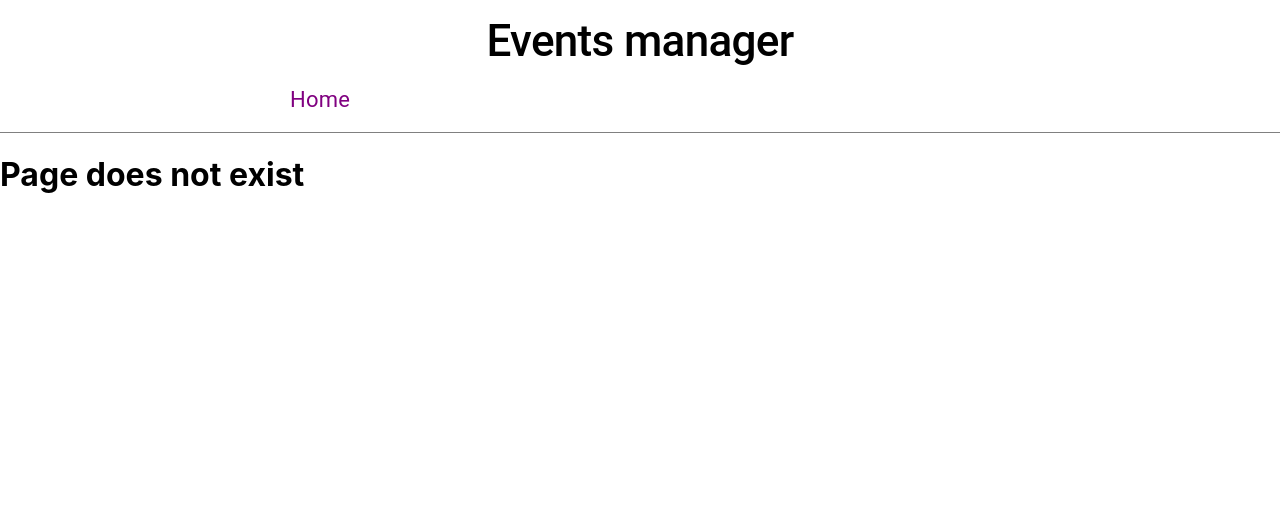
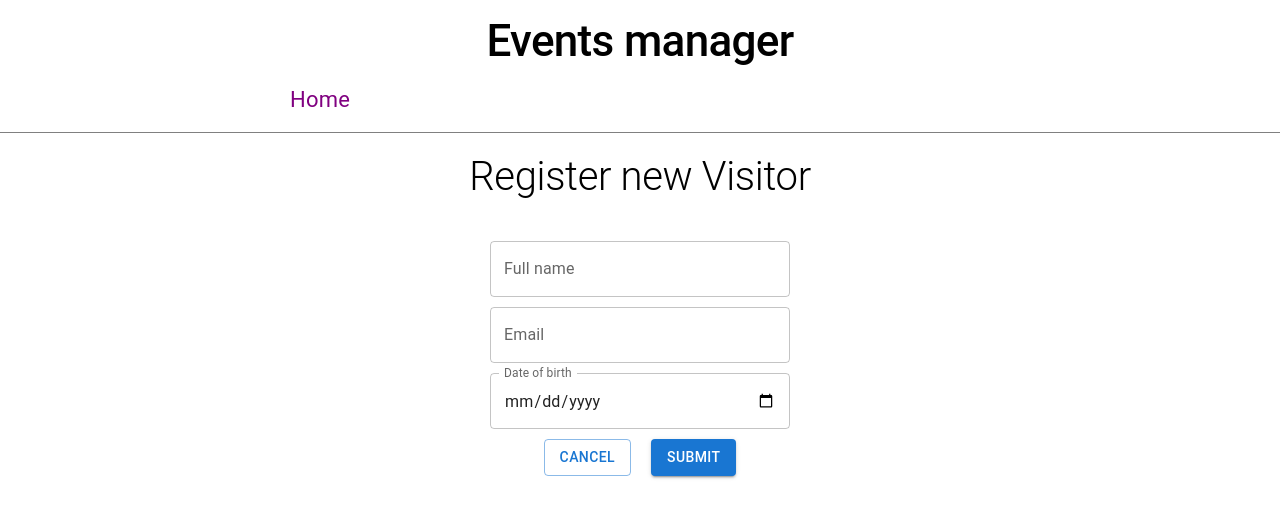
Before and after one commit to andrius-zazeckas/events-manager-full-stack-node.js-project, a React (Create React App) app in the folder frontend/: page /visitors/register in a window 1280 px wide. Shown: the top 518 px of the page. Built offline with nearby package versions, Linux system fonts and the light colour scheme.

Commit message:
Added visitor register form

```diff
--- a/frontend/src/components/MainRouter/MainRouter.tsx
+++ b/frontend/src/components/MainRouter/MainRouter.tsx
@@ -9,6 +9,7 @@ import {
   Visitors,
 } from "..";
 import { EditVisitor } from "../Visitors/EditVisitor";
+import { RegisterNewVisitor } from "../Visitors/RegisterNewVisitor";
 
 export const MainRouter = () => {
   // const [isAuth, setIsAuth] = useState(true);
@@ -39,6 +40,7 @@ export const MainRouter = () => {
         <Route path="/management" element={<Management />} />
         <Route path="/events" element={<Events />} />
         <Route path="/visitors" element={<Visitors />} />
+        <Route path="/visitors/register" element={<RegisterNewVisitor />} />
         <Route path="/visitors/edit-visitor/:id" element={<EditVisitor />} />
 
         <Route path="/events/event-visitors/:id" element={<EventVisitors />} />
--- a/frontend/src/components/Management/Management.tsx
+++ b/frontend/src/components/Management/Management.tsx
@@ -6,7 +6,7 @@ export const Management = () => {
   const { visitors } = useContext(EventsContext);
 
   const handleRegisterClick = () => {
-    window.location.assign(`./register`);
+    window.location.assign(`./visitors/register`);
   };
 
   const handleEventsClick = () => {
@@ -16,8 +16,6 @@ export const Management = () => {
   const handleVisitorsClick = () => {
     window.location.assign(`./visitors`);
   };
-
-  console.log(visitors[0]?.id);
 
   return (
     <Box textAlign="center">
--- a/frontend/src/components/Visitors/EditVisitor.tsx
+++ b/frontend/src/components/Visitors/EditVisitor.tsx
@@ -7,7 +7,7 @@ import {
   useEffect,
   useState,
 } from "react";
-import { useParams } from "react-router-dom";
+import { useNavigate, useParams } from "react-router-dom";
 import { EventsContext } from "../Contexts/EventsContext";
 
 export const EditVisitor = () => {
@@ -18,6 +18,7 @@ export const EditVisitor = () => {
   }>({});
 
   const params = useParams();
+  const navigate = useNavigate();
 
   const formatedVisitorsDate = new Date(
     visitors[0]?.date_of_birth
@@ -128,6 +129,7 @@ export const EditVisitor = () => {
             aria-label="edit-visitor-date-of-birth"
             label="Date of birth"
             type="date"
+            InputLabelProps={{ shrink: true }}
             variant="outlined"
             defaultValue={formatedVisitorsDate}
             onChange={(event) => handleInputChange(event, "date_of_birth")}
@@ -141,10 +143,14 @@ export const EditVisitor = () => {
             defaultValue={visitors[0]?.event_name}
             onChange={(event) => handleInputChange(event, "event_name")}
           />
-
-          <Button type="submit" variant="contained">
-            Submit
-          </Button>
+          <Box display="flex" justifyContent="center" gap="20px">
+            <Button variant="outlined" onClick={() => navigate(-1)}>
+              Cancel
+            </Button>
+            <Button type="submit" variant="contained">
+              Submit
+            </Button>
+          </Box>
         </Box>
       )}
     </Box>
--- /dev/null
+++ b/frontend/src/components/Visitors/RegisterNewVisitor.tsx
@@ -0,0 +1,119 @@
+import { Box, Button, TextField, Typography } from "@mui/material";
+import axios from "axios";
+import { ChangeEvent, type FC, FormEventHandler, useState } from "react";
+import { useNavigate } from "react-router-dom";
+import type { TVisitor, TVisitors } from "./types";
+
+export const RegisterNewVisitor: FC = () => {
+  const [visitorData, setVisitorData] = useState<TVisitor>({
+    visitor: {} as TVisitors,
+  });
+
+  const navigate = useNavigate();
+
+  const handleInputChange = (
+    event: ChangeEvent<HTMLInputElement | HTMLTextAreaElement>,
+    prop: string
+  ) => {
+    setVisitorData({
+      ...visitorData,
+      [prop]: event.target.value,
+    });
+  };
+
+  const handleSubmit: FormEventHandler<HTMLFormElement> = (event) => {
+    event.preventDefault();
+
+    // const formatedUpdatedVisitorDate = new Date(
+    //   updatedVisitor?.date_of_birth
+    // ).toLocaleDateString("lt-LT");
+
+    // if (!Object.keys(updatedVisitor).length) {
+    //   return alert("Please update the form before submitting");
+    // }
+
+    axios
+      .post(`http://localhost:5000/visitors/register`, {
+        full_name: visitorData.visitor.full_name,
+        event_id: visitorData.visitor.event_id,
+        email: visitorData.visitor.email,
+        date_of_birth: visitorData.visitor.date_of_birth,
+      })
+      .then(() => {
+        alert(`Visitor updated successfully`);
+
+        // resetForm();
+      })
+      .catch((error) => {
+        //   alert(error.response.data.error);
+        console.error(error.response.data.error);
+      });
+  };
+
+  return (
+    <>
+      <Box textAlign="center">
+        <Typography variant="h2" margin="20px" fontSize="40px">
+          Register new Visitor
+        </Typography>
+      </Box>
+      <Box
+        component="form"
+        display="grid"
+        maxWidth="300px"
+        gap="10px"
+        mx="auto"
+        my="40px"
+        onSubmit={handleSubmit}
+      >
+        <TextField
+          id="visitor-name"
+          aria-label="visitor-name"
+          label="Full name"
+          variant="outlined"
+          value={visitorData.visitor.full_name}
+          onChange={(event) => handleInputChange(event, "full_name")}
+        />
+
+        <TextField
+          id="visitor-email"
+          aria-label="visitor-email"
+          label="Email"
+          variant="outlined"
+          value={visitorData.visitor.email}
+          onChange={(event) => handleInputChange(event, "email")}
+        />
+
+        <TextField
+          id="visitor-date-of-birth"
+          aria-label="visitor-date-of-birth"
+          label="Date of birth"
+          type="date"
+          InputLabelProps={{ shrink: true }}
+          variant="outlined"
+          value={visitorData.visitor.date_of_birth}
+          onChange={(event) => handleInputChange(event, "date_of_birth")}
+        />
+        {/*
+        <TextField
+          id="visitor-event"
+          aria-label="visitor-event"
+          label="Event"
+          select
+          variant="outlined"
+          //   value={visitorData[0]?.event_name}
+          // onChange={(event) => handleInputChange(event, "event_name")}
+        ></TextField> */}
+
+        <Box display="flex" justifyContent="center" gap="20px">
+          <Button variant="outlined" onClick={() => navigate(-1)}>
+            Cancel
+          </Button>
+          <Button type="submit" variant="contained">
+            Submit
+          </Button>
+        </Box>
+      </Box>
+    </>
+  );
+};
--- a/frontend/src/components/Visitors/types.ts
+++ b/frontend/src/components/Visitors/types.ts
@@ -6,3 +6,7 @@ export type TVisitors = TEventVisitors & {
 };
 
 export type TVisitorProps = { visitor: TVisitors };
+
+export type TVisitor = {
+  visitor: TVisitors;
+};
```
Also changed, not shown: 1 other file (tests, documents, lock files or other folders).
